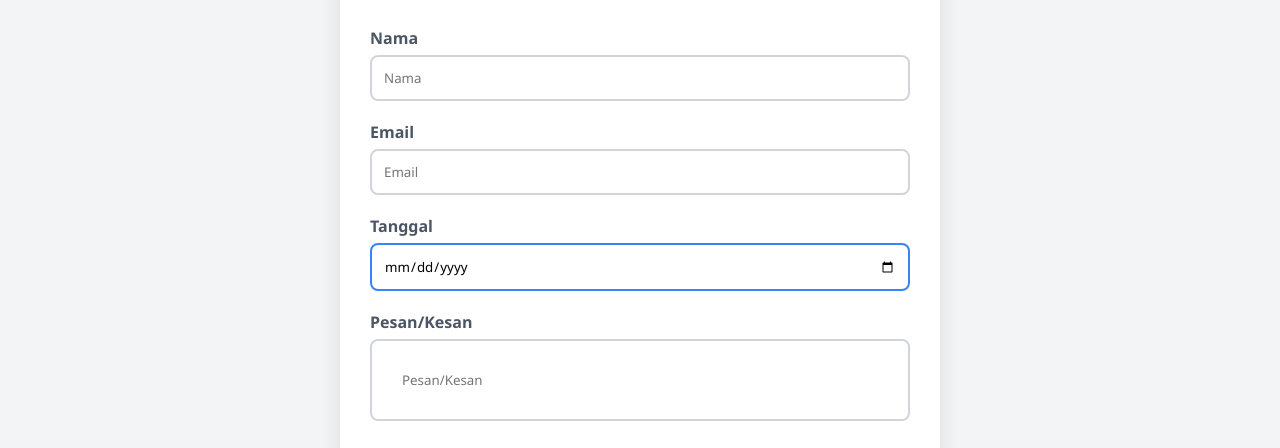
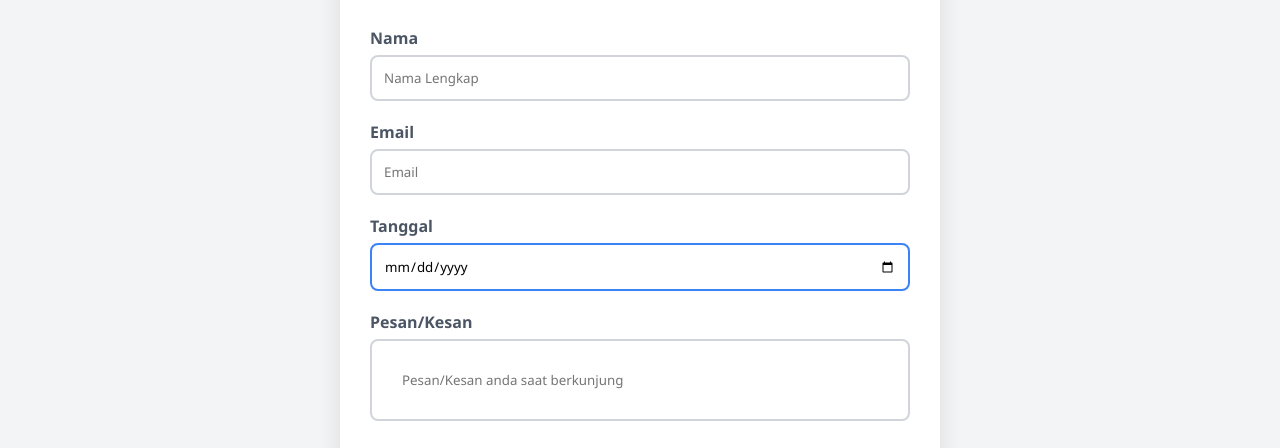
Before and after one commit to Wahdion/Wah-Dion-Buku-Tamu, a plain HTML site: page form.html in a window 1280 px wide. Shown: the part 308-756 px from the top of the page. Drawn offline with Linux system fonts and the light colour scheme; some packages are replaced by stand-ins of ours; a script that the page names is missing.

Commit message:
memperbaiki placeholder pada form

```diff
--- a/form.html
+++ b/form.html
@@ -38,7 +38,7 @@
             <form  id="form-tamu" action="#" method="POST">
                 <div class="form-group">
                     <label for="nama"></i> Nama</label>
-                    <input type="text" id="nama" name="nama" placeholder="Nama" autocomplete="off" required>
+                    <input type="text" id="nama" name="nama" placeholder="Nama Lengkap" autocomplete="off" required>
                 </div>
 
                 <div class="form-group">
@@ -48,12 +48,12 @@
 
                   <div class="form-group">
                     <label for="tanggal">Tanggal</label>
-                    <input type="date" id="tanggal" name="tanggal" autocomplete="off" required>
+                    <input type="date" id="tanggal" name="tanggal" placeholder="Tanggal berkunjung" autocomplete="off" required>
                 </div>
 
                 <div class="form-group">
                     <label for="pesan">Pesan/Kesan</label>
-                    <input type="text" id="pesan" name="pesan" placeholder="Pesan/Kesan" autocomplete="off" required>
+                    <input type="text" id="pesan" name="pesan" placeholder="Pesan/Kesan anda saat berkunjung" autocomplete="off" required>
                 </div>
 
                 <section class="emoji-section">
```
